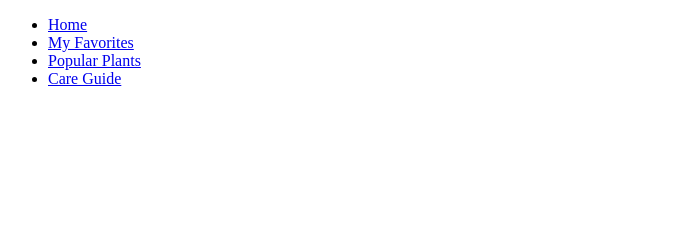
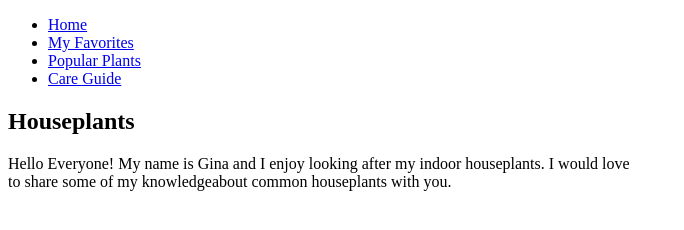
Before and after one commit to ginarivera/multipart-website, a plain HTML site: page myfavorites.html in a window 1280 px wide. Shown: the whole page, without its empty margins (0-684 px from the left). Drawn offline with Linux system fonts and the light colour scheme.

Commit message:
add greeting

```diff
--- a/myfavorites.html
+++ b/myfavorites.html
@@ -19,6 +19,11 @@
             </ul>
         </nav>
     </header>
+    <section>
+        <h1>Houseplants</h1>
+        <p>Hello Everyone! My name is Gina and I enjoy looking after my indoor houseplants. I would love </br> to share
+            some of my knowledgeabout common houseplants with you.</p>
+    </section>
 </body>
 
 </html>
```
